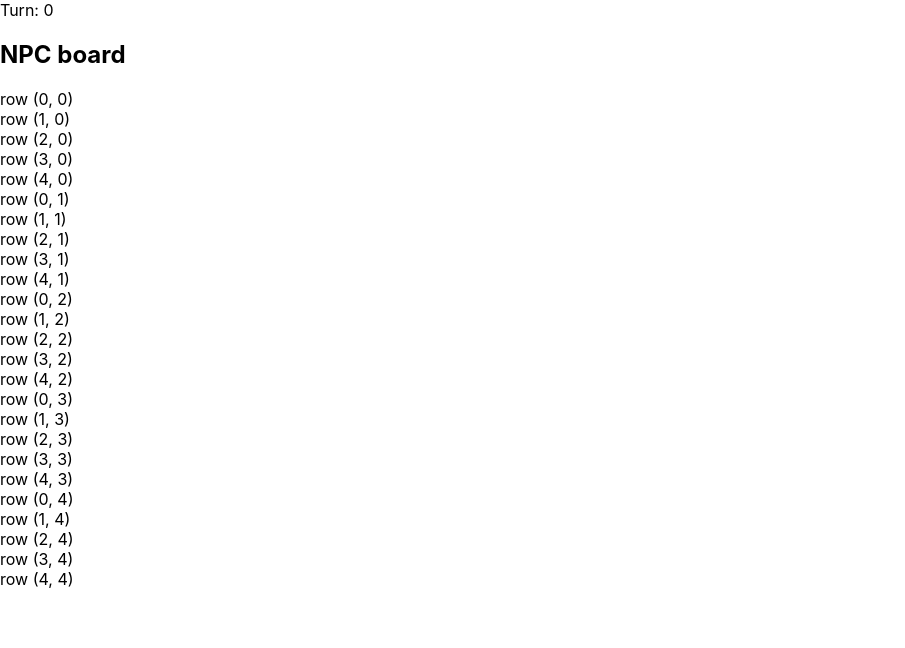
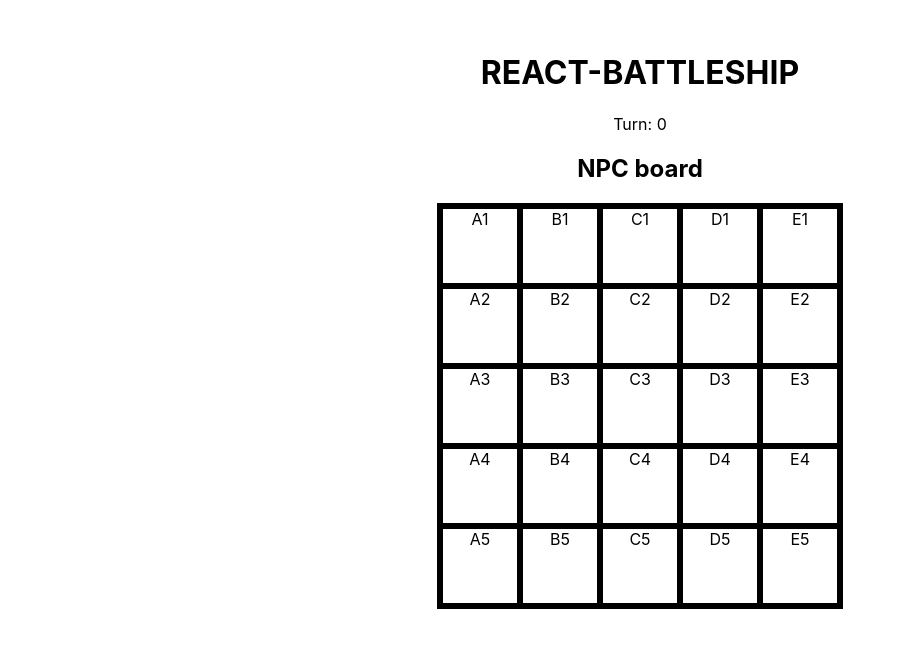
Before and after one commit to isaiahaiasi/react-battleships, a React (Create React App) app: page / in a window 1280 px wide. Shown: the top 648 px of the page, without its empty margins (0-905 px from the left). Built offline with nearby package versions, Linux system fonts and the light colour scheme.

Commit message:
Add rudimentary style to board with styled-components

```diff
--- a/src/components/App.js
+++ b/src/components/App.js
@@ -12,7 +12,17 @@ function App() {
   };
 
   return (
-    <div className="App">
+    <div
+      className="App"
+      style={{
+        padding: "2rem",
+        display: "flex",
+        flexDirection: "column",
+        alignItems: "center",
+        justifyContent: "center",
+      }}
+    >
+      <h1>REACT-BATTLESHIP</h1>
       <div>Turn: {turn}</div>
       <h2>NPC board</h2>
       <AttackableBoard
--- a/src/components/Gameboard.js
+++ b/src/components/Gameboard.js
@@ -1,4 +1,5 @@
 import React from "react";
+import StyledBoard from "../styled-components/styled-gameboard";
 import vec2 from "../vec2";
 
 export default function Gameboard({ onCellClick, gameboard }) {
@@ -16,12 +17,13 @@ export default function Gameboard({ onCellClick, gameboard }) {
             onClick={onCellClick ? () => onCellClick(pos) : () => {}}
             style={isPreviousMiss ? { backgroundColor: "red" } : {}}
           >
-            row ({j}, {i})
+            {"ABCDEFJHIJKLMNOP".split("")[j]}
+            {i + 1}
           </div>
         );
       }
     }
     return rows;
   };
-  return <div>{renderBoard()}</div>;
+  return <StyledBoard size={gameboard.size}>{renderBoard()}</StyledBoard>;
 }
--- a/src/index.js
+++ b/src/index.js
@@ -1,6 +1,6 @@
 import React from "react";
 import ReactDOM from "react-dom";
-import "./styles/index.css";
+import "./stylesheets/index.css";
 import App from "./components/App";
 
 ReactDOM.render(
--- /dev/null
+++ b/src/styled-components/styled-gameboard.jsx
@@ -0,0 +1,24 @@
+import styled from "styled-components";
+
+const StyledBoard = styled.div`
+  /* TODO: query screen width to set cell size */
+  --container-size: 25rem;
+  --cell-size: ${({size}) => `calc(var(--container-size)/${size})`};
+
+  /* box-sizing: border-box; */
+  display:grid;
+  grid-template-columns: repeat(${({size}) => size}, var(--cell-size));
+  grid-template-rows: repeat(${({size}) => size}, var(--cell-size));
+
+  max-width: var(--container-size);
+
+  border: 3px solid black;
+
+  > div {
+    border: 3px solid black;
+    text-align:center;
+    cursor:pointer;
+  }
+`;
+
+export default StyledBoard;
```
Also changed, not shown: src/stylesheets/index.css (renamed from src/styles/index.css), 1 other file (tests, documents, lock files or other folders).
